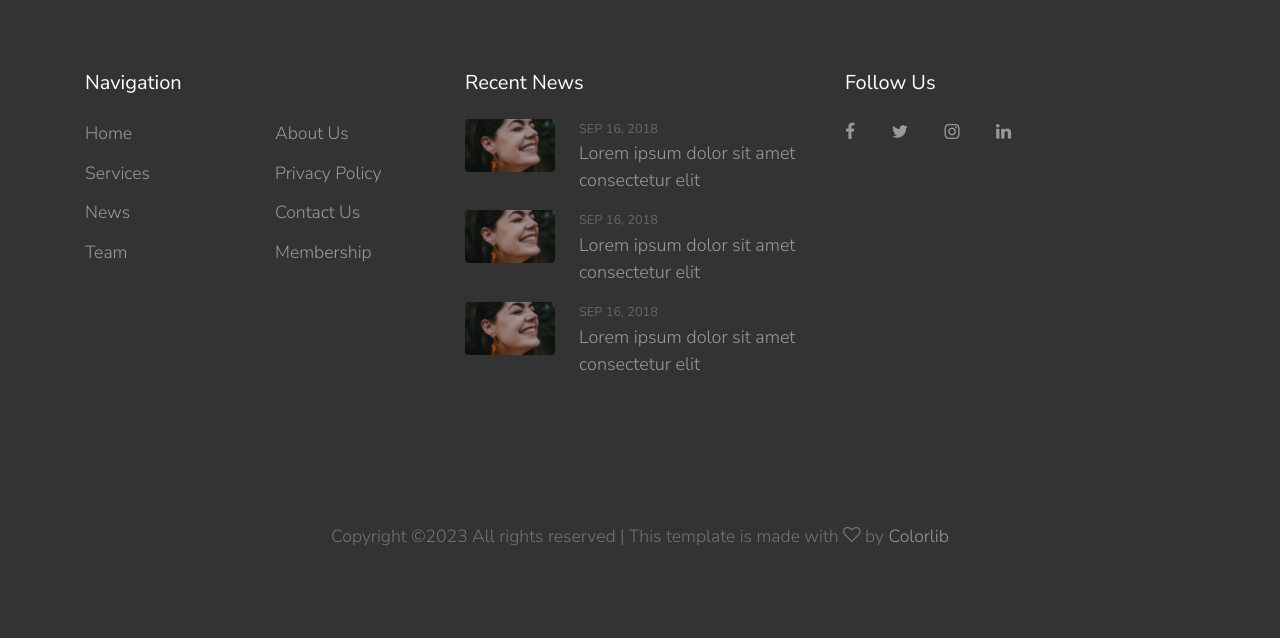
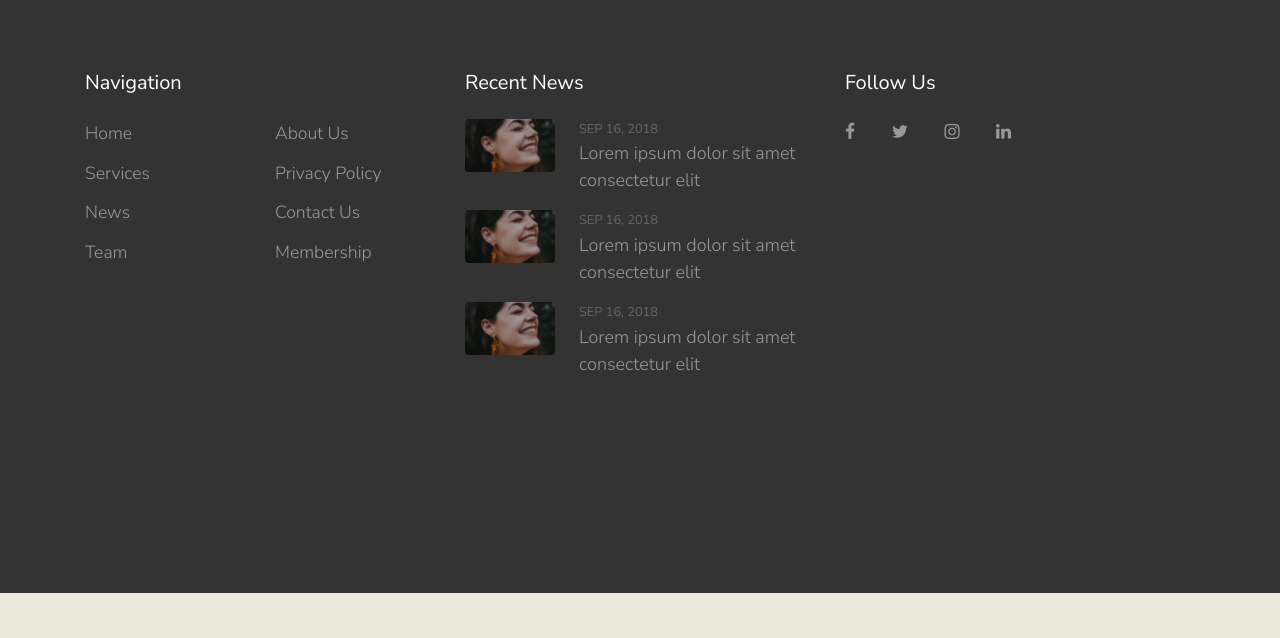
Before and after one commit to Vasurko09/dentist-site, a Django app: page / in a window 1280 px wide. Shown: the part 4770-5408 px from the top of the page. After the commit the page ends 5363 px from the top, so only its background shows below. Run offline with Django 4.2, Linux system fonts and the light colour scheme; some libraries are stand-ins or nearby versions; some web fonts are replaced.

Commit message:
Update index.html

```diff
--- a/templates/index.html
+++ b/templates/index.html
@@ -540,11 +540,7 @@
         </div>
         <div class="row pt-5 mt-5 text-center">
           <div class="col-md-12">
-            <p>
-            <!-- Link back to Colorlib can't be removed. Template is licensed under CC BY 3.0. -->
-            Copyright &copy;<script data-cfasync="false" src="/cdn-cgi/scripts/5c5dd728/cloudflare-static/email-decode.min.js"></script><script>document.write(new Date().getFullYear());</script> All rights reserved | This template is made with <i class="icon-heart-o" aria-hidden="true"></i> by <a href="https://colorlib.com" target="_blank" >Colorlib</a>
-            <!-- Link back to Colorlib can't be removed. Template is licensed under CC BY 3.0. -->
-            </p>
+
           </div>
 
         </div>
```
